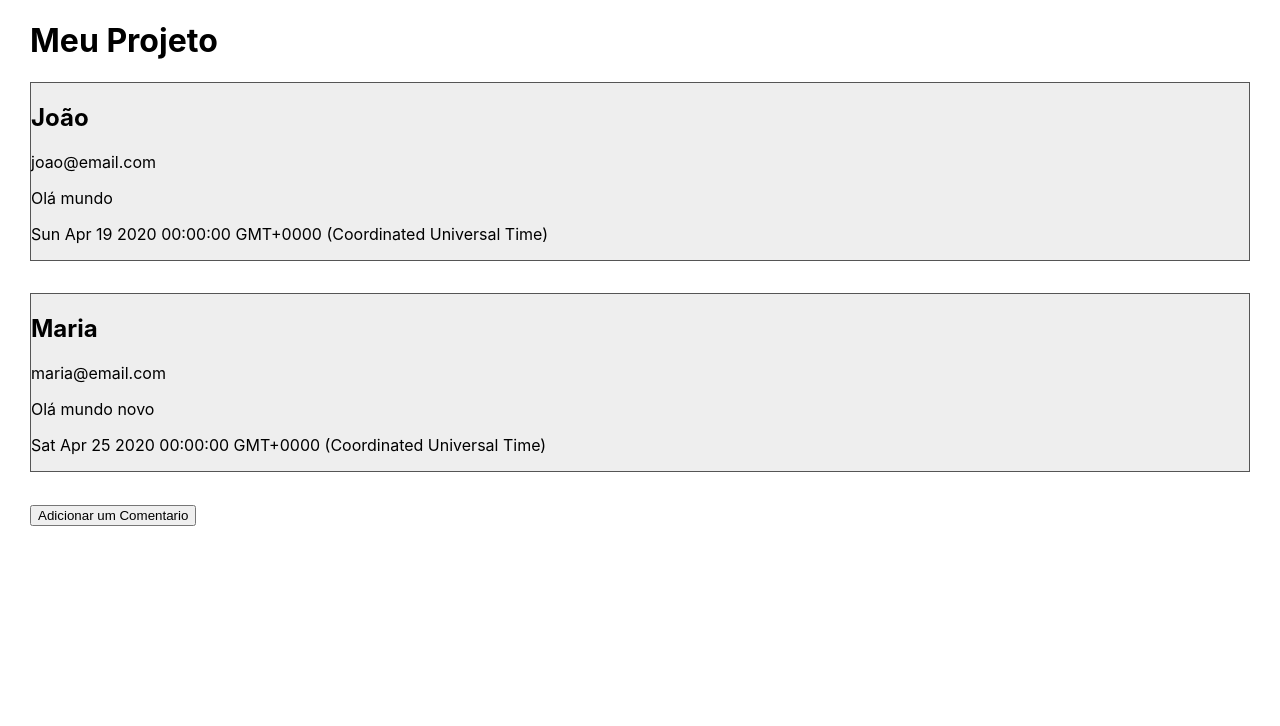
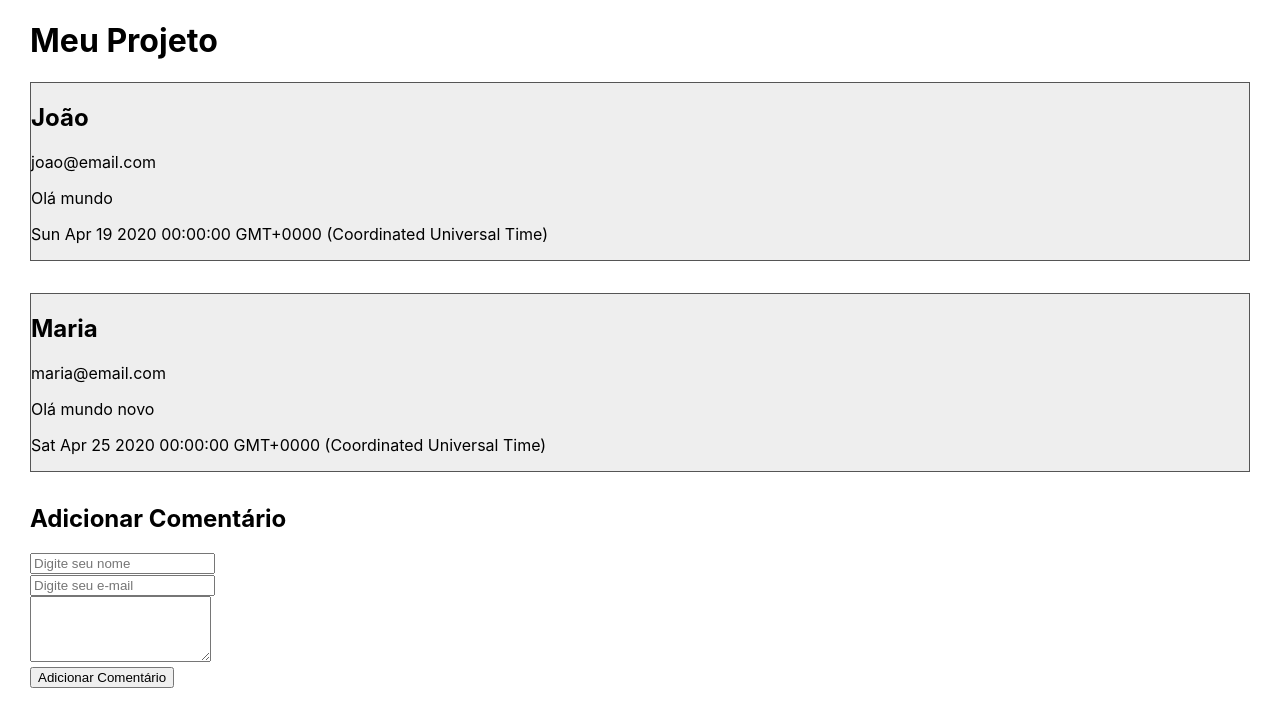
Before and after one commit to heeyjoe/curso_react, a React (Create React App) app in the folder react-basico/: page / in a window 1280 px wide. Shown: the top 726 px of the page. Built offline with nearby package versions, Linux system fonts and the light colour scheme.

Commit message:
feat: tratamento de eventos

```diff
--- a/react-basico/src/App.js
+++ b/react-basico/src/App.js
@@ -17,22 +17,28 @@
         email: 'maria@email.com',
         data: new Date(2020, 3, 25),
         mensagem: 'Olá mundo novo'
-      }
-    ]
+      },
+    ],
+    novoComentario: {
+      nome: '',
+      email: '',
+      mensagem: ''
+    }
   }
 
-  adicionarComentario = () => {
-    console.log('Adicionando Comentário')
-    const novoComentario = {
-      nome: 'Maria',
-      email: 'maria@email.com',
-      data: new Date(),
-      mensagem: 'Olá, pessoal!'
-    }
-
-    this.setState( { comentarios: [...this.state.comentarios, novoComentario] } )
+  adicionarComentario = evento => {
+    evento.preventDefault();
+    const novoComentario = {...this.state.novoComentario, data: new Date()}
+    this.setState( {
+      comentarios: [...this.state.comentarios, novoComentario],
+      novoComentario: { nome: '', email: '', mensagem: ''}
+    } )
   }
 
+  digitacao = evento =>{
+    const {name, value} = evento.target;
+    this.setState({novoComentario: {...this.state.novoComentario, [name]: value}})
+  }
 
   render(){
     return (
@@ -47,7 +53,34 @@
             {comentario.mensagem}
           </Comentario>
         ))}
-        <button onClick={this.adicionarComentario}> Adicionar um Comentario </button>
+
+        <form method='post' onSubmit={this.adicionarComentario}>
+          <h2>Adicionar Comentário</h2>
+          <div>
+            <input
+            type='text'
+            name='nome'
+            value={this.state.novoComentario.nome}
+            onChange={this.digitacao}
+            placeholder='Digite seu nome'></input>
+          </div>
+          <div>
+            <input
+            type='email'
+            name='email'
+            value={this.state.novoComentario.email}
+            onChange={this.digitacao}
+            placeholder='Digite seu e-mail'></input>
+          </div>
+          <div>
+            <textarea
+              name='mensagem'
+              value={this.state.novoComentario.mensagem}
+              onChange={this.digitacao}
+              rows='4'/>
+          </div>
+          <button type='submit'>Adicionar Comentário</button>
+        </form>
       </div>
     );
   }
```
